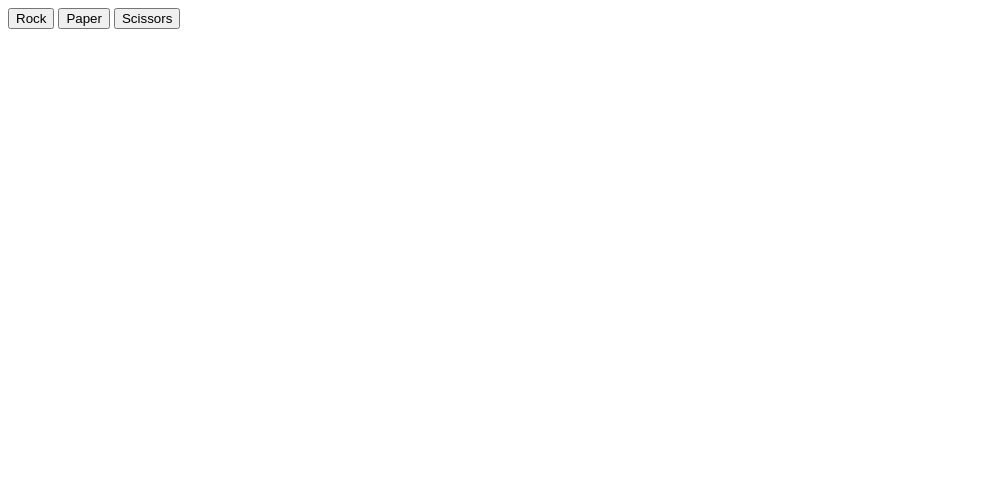
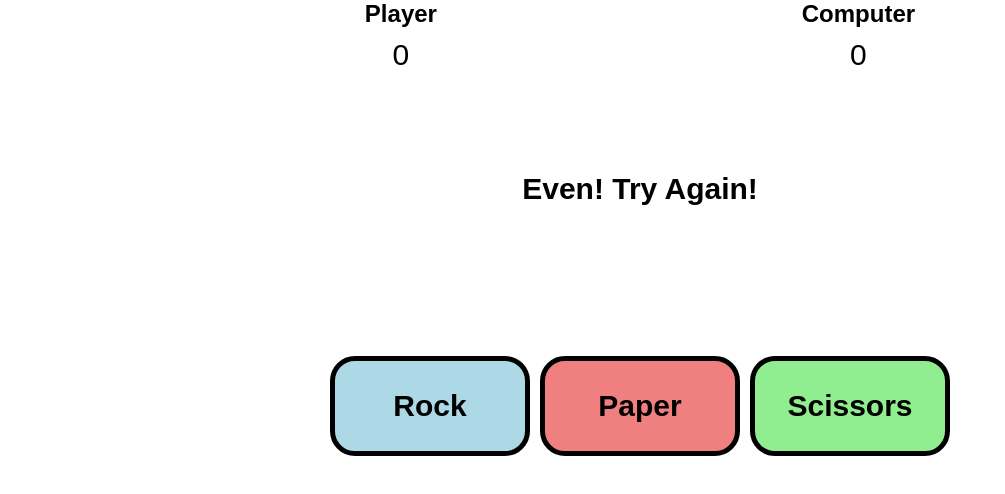
Before and after one commit to CodingNewbie/rock-paper-scissors, a plain HTML site: page index.html in a window 1280 px wide. Both pictures are taken after a click on the button "Rock". Shown: the whole page, without its empty margins (0-1005 px from the left). Drawn offline with Linux system fonts and the light colour scheme.

Commit message:
First working iteration

```diff
--- a/index.html
+++ b/index.html
@@ -5,13 +5,31 @@
     <meta http-equiv="X-UA-Compatible" content="IE=edge">
     <meta name="viewport" content="width=device-width, initial-scale=1.0">
     <script src="script.js" defer></script>
+    <link rel="stylesheet" href="style.css">
     <title>Rock Paper Scissors</title>
 </head>
 <body>
+    <section class="scoreboard">
+        <div class="score">
+            <div class="player-score">
+                <h2>Player</h2>
+                <p>0</p>
+            </div>
+            <div class="computer-score">
+                <h2>Computer</h2>
+                <p>0</p>
+            </div>
+        </div>
+    </section>
+    <section class="result">
+        <div class="result-msg">
+            <p></p>
+        </div>
+    </section>
     <div id="container">
-        <button id="rock">Rock</button>
-        <button id="paper">Paper</button>
-        <button id="scissors">Scissors</button>
+        <button id="rock" class="options">Rock</button>
+        <button id="paper" class="options">Paper</button>
+        <button id="scissors" class="options">Scissors</button>
     </div>
 </body>
 </html>
--- a/script.js
+++ b/script.js
@@ -0,0 +1,88 @@
+const playerScore = document.querySelector(".player-score p");
+const computerScore = document.querySelector(".computer-score p");
+const result = document.querySelector(".result-msg p");
+
+let playerPoints = 0;
+let compPoints = 0;
+let computerSelection;
+
+function getComputerChoice() {
+    const compChoices = ['rock', 'paper', 'scissors']
+    let choiceToUse = compChoices[Math.floor(Math.random() * compChoices.length)];
+    return choiceToUse;
+}
+
+const options = document.querySelectorAll('.options');
+options.forEach((option) => {
+option.addEventListener('click', () => {
+    computerSelection = getComputerChoice();
+    playRound(option.id, computerSelection)
+    });
+});
+
+function playRound(playerSelection, computerSelection) {
+    checkScore();
+
+    if (playerSelection === "rock") {
+        switch (computerSelection) {
+        case "rock":
+            result.textContent = "Even! Try Again!";
+            break;
+        case "paper":
+            result.textContent = "You lose! Paper beats Rock!";
+            compPoints++;
+            break;
+        case "scissors":
+            result.textContent = "You win! Rock beats Scissors!";
+            playerPoints++;
+            break;
+        }
+    }
+    else if (playerSelection === "paper") {
+        switch (computerSelection) {
+        case "rock":
+            result.textContent = "You win! Paper beats Rock!";
+            playerPoints++;
+            break;
+        case "paper":
+            result.textContent = "Even! Try Again!";
+            break;
+        case "scissors":
+            result.textContent = "You lose! Scissors beats Paper!";
+            compPoints++;
+            break;
+        }
+    }
+    else {
+        // Player chose scissors
+        switch (computerSelection) {
+        case "rock":
+            result.textContent = "You lose! Rock beats Scissors!";
+            compPoints++;
+            break;
+        case "paper":
+            result.textContent = "You win! Scissors beats Paper!";
+            playerPoints++;
+            break;
+        case "scissors":
+            result.textContent = "Even! Try Again!";
+            break;
+        }
+    }
+
+    playerScore.textContent = `${playerPoints}`;
+    computerScore.textContent = `${compPoints}`;
+
+    console.log("Computer points: " + compPoints + " / Player Points: " + playerPoints);
+    console.log(result);
+    return result;
+}
+
+function checkScore() {
+    if(playerPoints === 5 || compPoints === 5) {
+        playerScore.textContent = "0";
+        computerScore.textContent = "0";
+        playerPoints = 0;
+        compPoints = 0;
+    }
+}
--- /dev/null
+++ b/style.css
@@ -0,0 +1,55 @@
+* {
+    margin: 0;
+    font-family: sans-serif;
+}
+
+#container {
+    display: flex;
+    align-items: center;
+    justify-content: center;
+    height: 50vh;
+    gap: 10px;
+}
+
+button {
+    height: 100px;
+    width: 200px;
+    border-radius: 25px;
+    font-size: 30px;
+    font-weight: bold;
+    border: 5px solid black;
+}
+
+#rock {
+    background-color: lightblue;
+}
+
+#paper {
+    background-color: lightcoral;
+}
+
+#scissors {
+    background-color: lightgreen;
+}
+
+.score {
+    display: flex;
+    justify-content: space-evenly;
+}
+
+.score p {
+    text-align: center;
+    padding-top: 10px;
+    font-size: 30px;
+}
+
+.result {
+    display: flex;
+    justify-content: center;
+}
+
+.result p {
+    font-size: 30px;
+    font-weight: bold;
+    padding-top: 100px;
+}
```
Also changed, not shown: img/rock.png (added), 1 other file.
